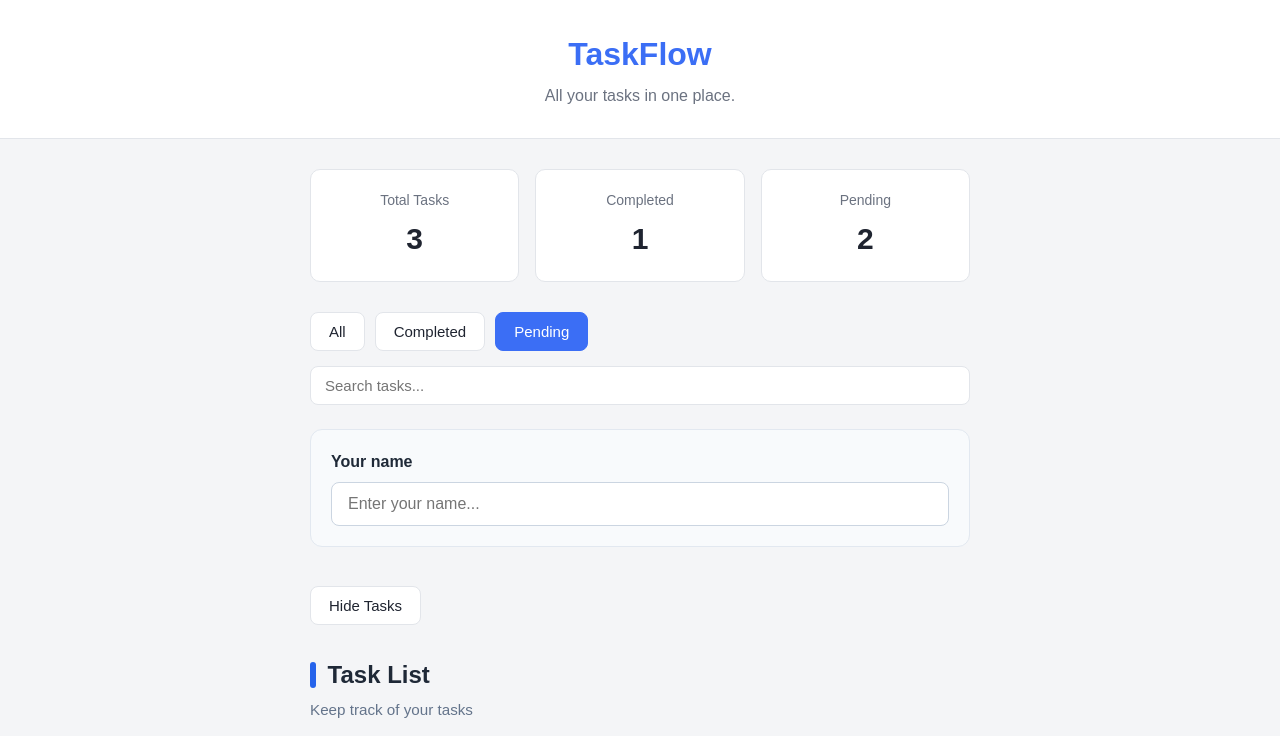
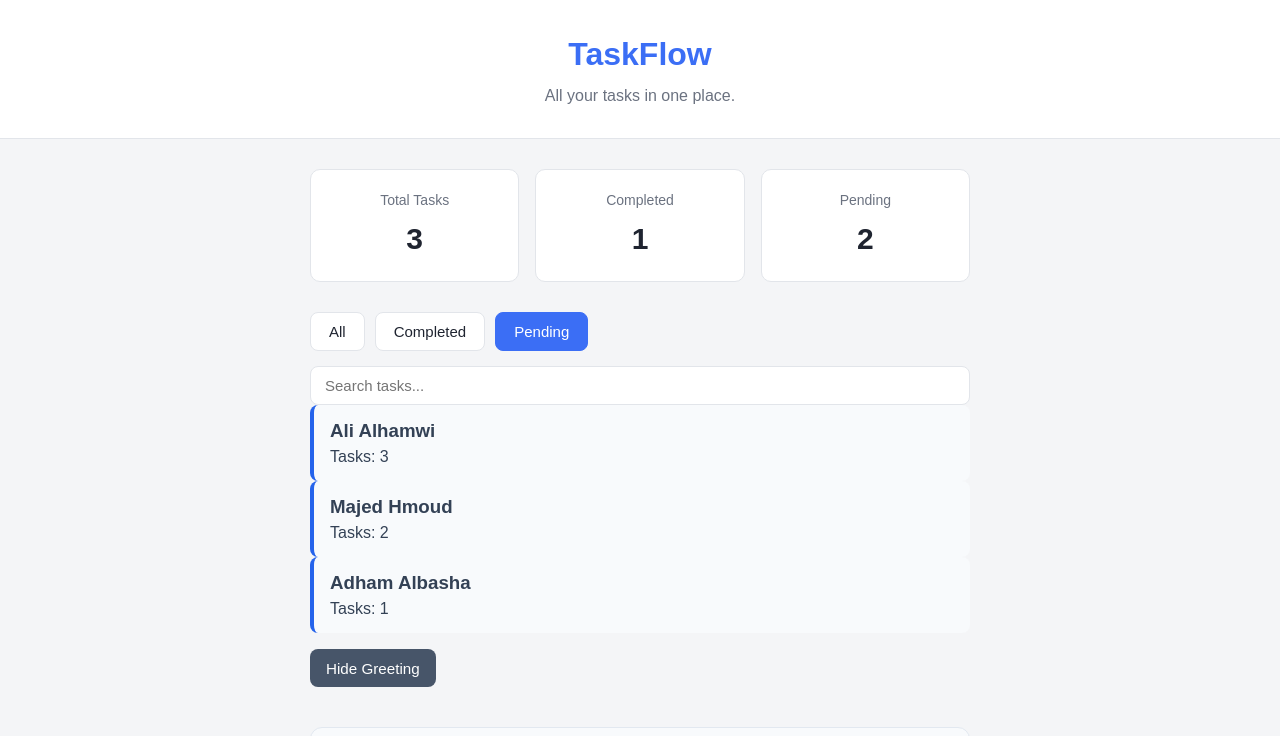
Before and after one commit to b4f-cohort8-salamiyah/b4f-cohort8-salamiyah-react-2026, a React (Vite) app: page / in a window 1280 px wide. Shown: the top 736 px of the page. Built offline with nearby package versions, Linux system fonts and the light colour scheme.

Commit message:
Complete Session 06 challenge

```diff
--- a/src/App.tsx
+++ b/src/App.tsx
@@ -3,6 +3,9 @@ import Header from "./components/Header";
 import StatCard from "./components/StatCard";
 import TaskItem from "./components/TaskItem";
 import SectionTitle from "./components/SectionTitle";
+import PersonSummary from "./components/PersonSummary";
+
+
 
 function App() {
   // const currentFilter = "all";
@@ -10,6 +13,9 @@ function App() {
   const [searchText, setSearchText] = useState("");
   const [showTasks, setShowTasks] = useState(true);
   const [name, setName] = useState("");
+  const [showGreeting, setShowGreeting] = useState(true);
+
+
   function handleShowAll() {
     setCurrentFilter("all");
   }
@@ -33,6 +39,11 @@ function App() {
   function handleNameChange(event: ChangeEvent<HTMLInputElement>) {
     setName(event.target.value);
   }
+
+  function handleToggleGreeting() {
+    setShowGreeting(!showGreeting);
+  }
+
 
   let greetingMessage = "";
 
@@ -88,8 +99,20 @@ function App() {
             <p className="search-feedback">Searching for: {searchText}</p>
           ) : null}
         </section>
+        <PersonSummary name="Ali Alhamwi" taskCount={3} />
+        <PersonSummary name="Majed Hmoud" taskCount={2} />
+        <PersonSummary name="Adham Albasha" taskCount={1} />
+
+        <button
+          className="toggle-greeting-button"
+          onClick={handleToggleGreeting}
+        >
+          {showGreeting ? "Hide Greeting" : "Show Greeting"}
+        </button>
+        {showGreeting ? (
           <section className="name-section">
             <label htmlFor="name-input">Your name</label>
+
             <input
               id="name-input"
               type="text"
@@ -101,6 +124,8 @@ function App() {
 
             {name !== "" ? <p className="greeting">{greetingMessage}</p> : null}
           </section>
+        ) : null}
+
         <button className="toggle-tasks-button" onClick={handleShowTasks}>
           {showTasks ? "Hide Tasks" : "Show Tasks"}
         </button>
--- /dev/null
+++ b/src/components/PersonSummary.tsx
@@ -0,0 +1,15 @@
+interface PersonSummaryProps {
+    name: string;
+    taskCount: number;
+}
+
+function PersonSummary(props: PersonSummaryProps) {
+    return (
+        <section className="person-summary">
+            <h3>{props.name}</h3>
+            <p>Tasks: {props.taskCount}</p>
+        </section>
+    );
+}
+
+export default PersonSummary;
--- a/src/index.css
+++ b/src/index.css
@@ -236,6 +236,37 @@ body {
   font-weight: 600;
 }
 
+.people-summary {
+  display: grid;
+  gap: 0.75rem;
+  margin: 1.5rem 0;
+}
+
+.person-summary {
+  margin: 0;
+  padding: 0.75rem 1rem;
+  color: #334155;
+  background-color: #f8fafc;
+  border-left: 4px solid #2563eb;
+  border-radius: 0.5rem;
+}
+
+.toggle-greeting-button {
+  margin: 1rem 0;
+  padding: 0.65rem 1rem;
+  color: #ffffff;
+  background-color: #475569;
+  border: none;
+  border-radius: 0.5rem;
+  cursor: pointer;
+  font-size: 0.95rem;
+}
+
+.toggle-greeting-button:hover {
+  background-color: #334155;
+}
+
+
 /* ---------- Small screens ---------- */
 
 @media (max-width: 600px) {
```
Lines whose indentation alone changed are shown as unchanged.
